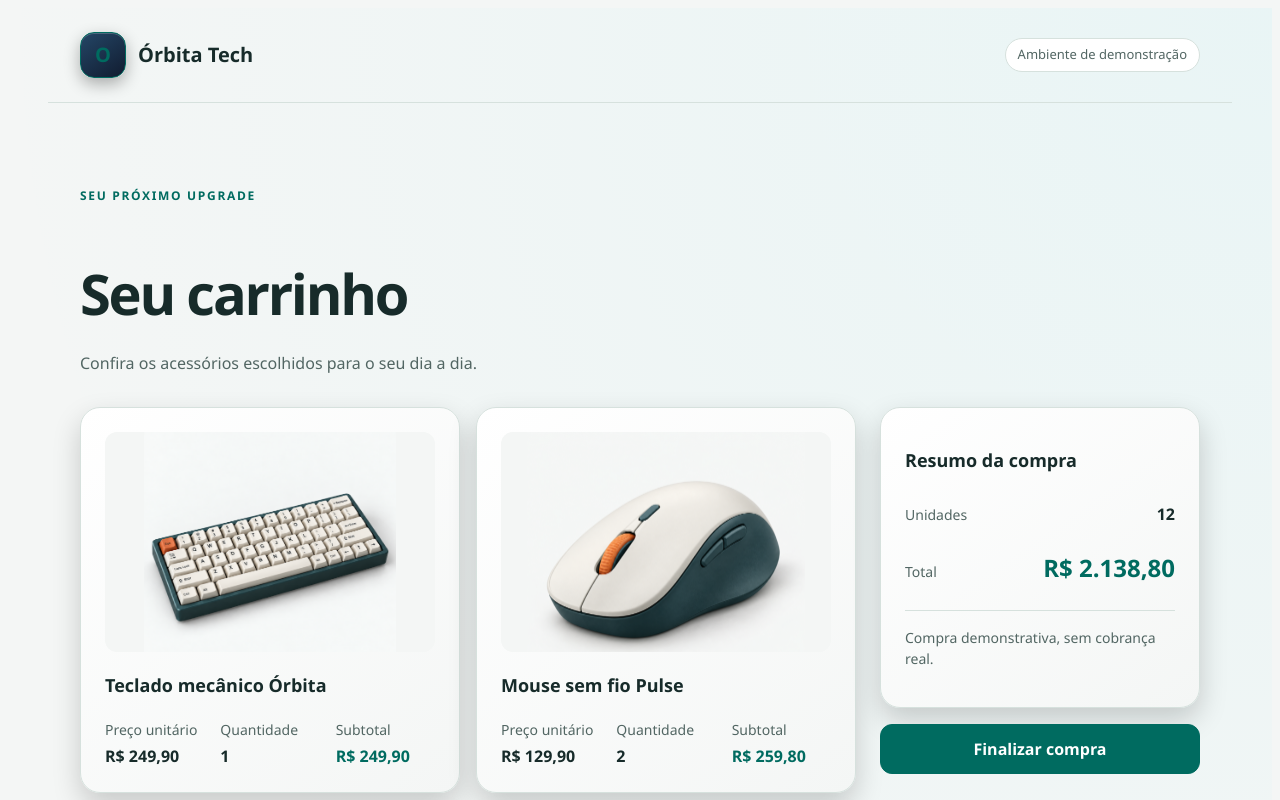
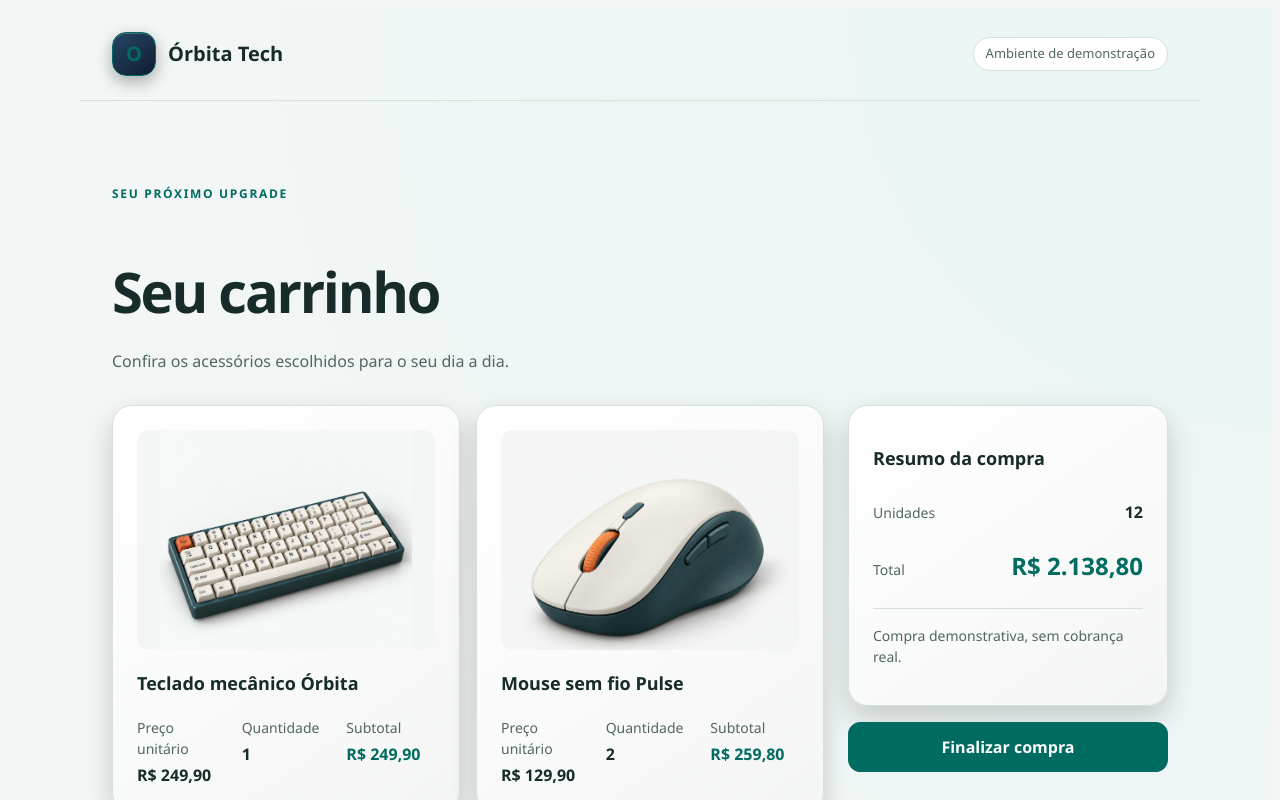
Before and after one commit to alexandredevsc/checkout-react, a React (Vite) app: page / in a window 1280 px wide. Shown: the top 800 px of the page. Built offline with nearby package versions, Linux system fonts and the light colour scheme.

Commit message:
documenta projeto e corrige largura no celular

```diff
--- a/src/index.css
+++ b/src/index.css
@@ -1,3 +1,10 @@
+/* Inclui padding e bordas na largura de todos os elementos. */
+*,
+*::before,
+*::after {
+  box-sizing: border-box;
+}
+
 /* Identidade visual: superfícies claras e destaque em verde-petróleo. */
 :root {
   --cor-fundo: #f4f6f5;
```
Also changed, not shown: 2 other files (tests, documents, lock files or other folders).
